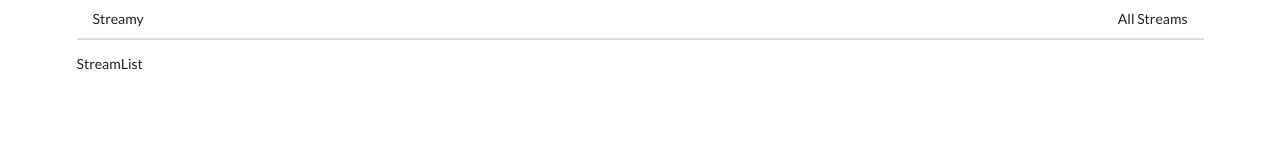
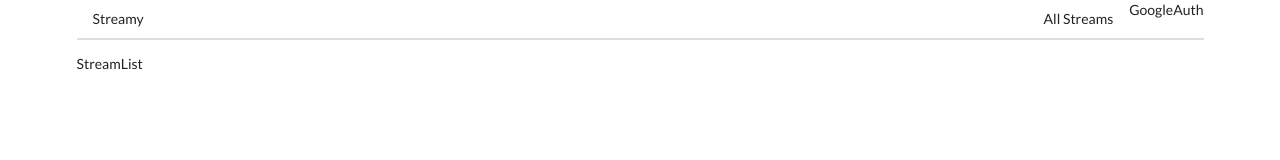
Before and after one commit to junli666/client, a React (Create React App) app: page / in a window 1280 px wide. Shown: the top 160 px of the page. Built offline with nearby package versions, Linux system fonts and the light colour scheme.

Commit message:
add google api in front

```diff
--- a/public/index.html
+++ b/public/index.html
@@ -19,6 +19,11 @@
       rel="stylesheet"
       href="https://cdnjs.cloudflare.com/ajax/libs/semantic-ui/2.4.1/semantic.min.css"
     />
+    <script
+      src="https://apis.google.com/js/platform.js?onload=init"
+      async
+      defer
+    ></script>
     <!--
       Notice the use of %PUBLIC_URL% in the tags above.
       It will be replaced with the URL of the `public` folder during the build.
--- /dev/null
+++ b/src/components/GoogleAuth.js
@@ -0,0 +1,5 @@
+import React from "react";
+
+export default function GoogleAuth() {
+  return <div>GoogleAuth</div>;
+}
--- a/src/components/Header.js
+++ b/src/components/Header.js
@@ -1,5 +1,6 @@
 import React from "react";
 import { Link } from "react-router-dom";
+import GoogleAuth from "./GoogleAuth";
 
 export default function Header() {
   return (
@@ -11,6 +12,7 @@ export default function Header() {
         <Link to="/" className="item">
           All Streams
         </Link>
+        <GoogleAuth />
       </div>
     </div>
   );
```
